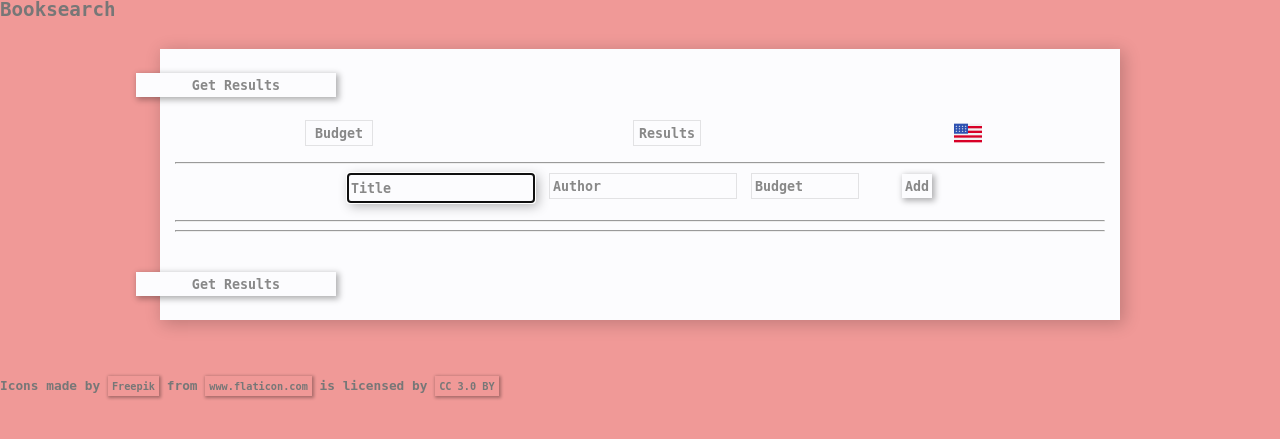
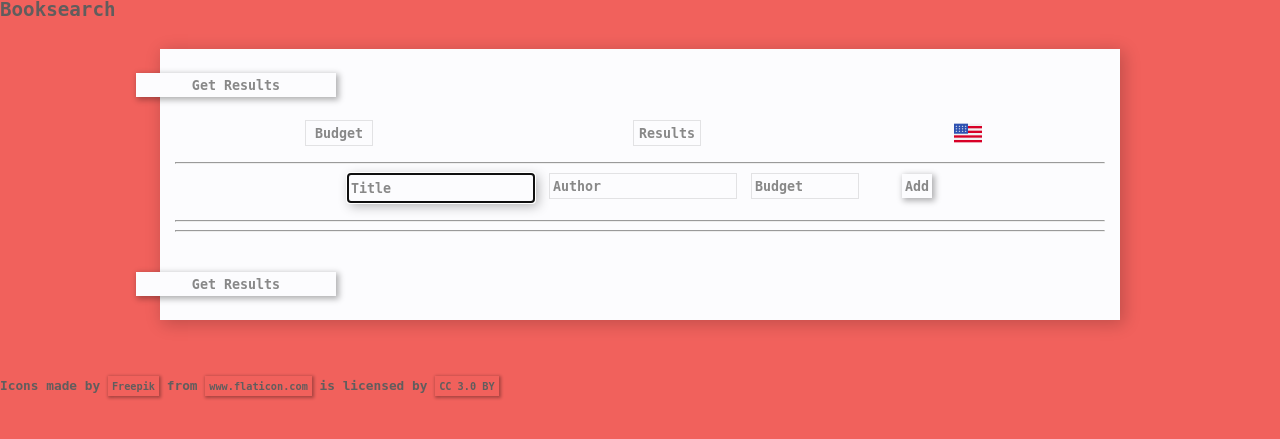
Before and after one commit to admls/booksearch, a PHP site: page / in a window 1280 px wide. Shown: the top 439 px of the page. Run offline with PHP 8.4, Linux system fonts and the light colour scheme.

Commit message:
some more color changes

```diff
--- a/index.css
+++ b/index.css
@@ -54,12 +54,15 @@ Beginning of css styling */
 /*
 #cf9125
 #e1d8c9
+
+#f09997
+#777
  */
 
 :root {
-    --main-bg-color: #f09997;
+    --main-bg-color: #f1615c;
     --secondary-bg-color: #fcfcfe;
-    --primary-text-color: #777;
+    --primary-text-color: rgb(97, 93, 93);
     --understated-text-color: #888;
     --v-understated-text-color: #ccc;
     --highlight-selection: #555;
```
